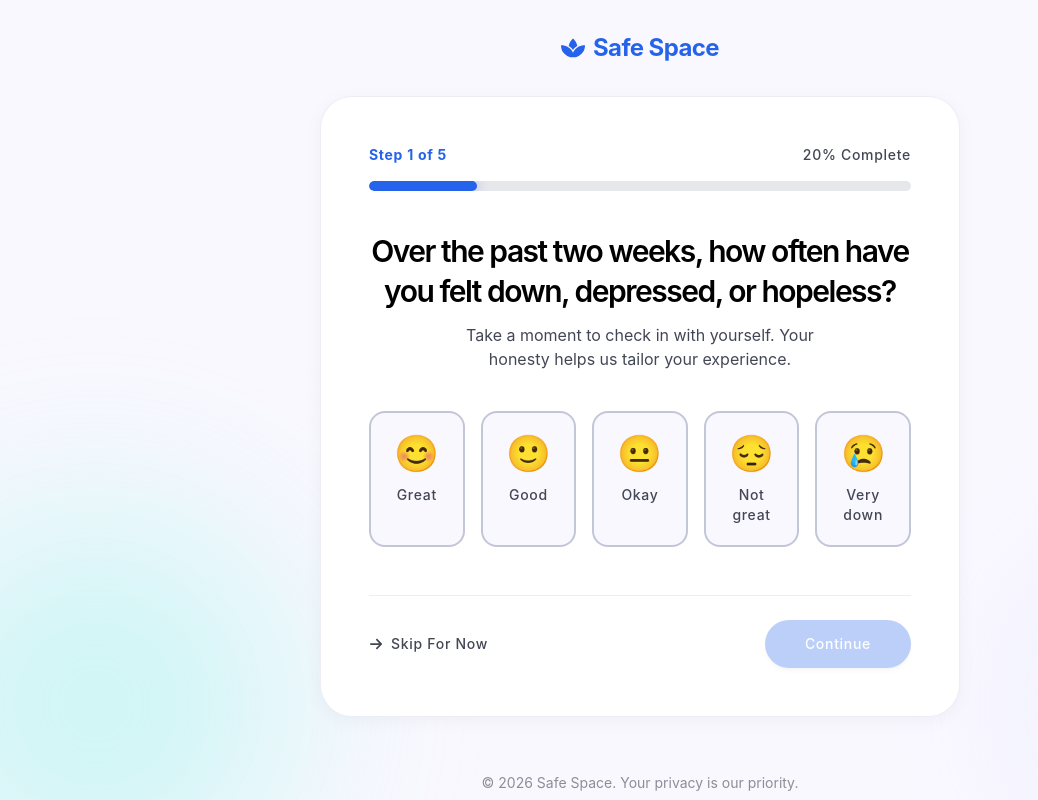
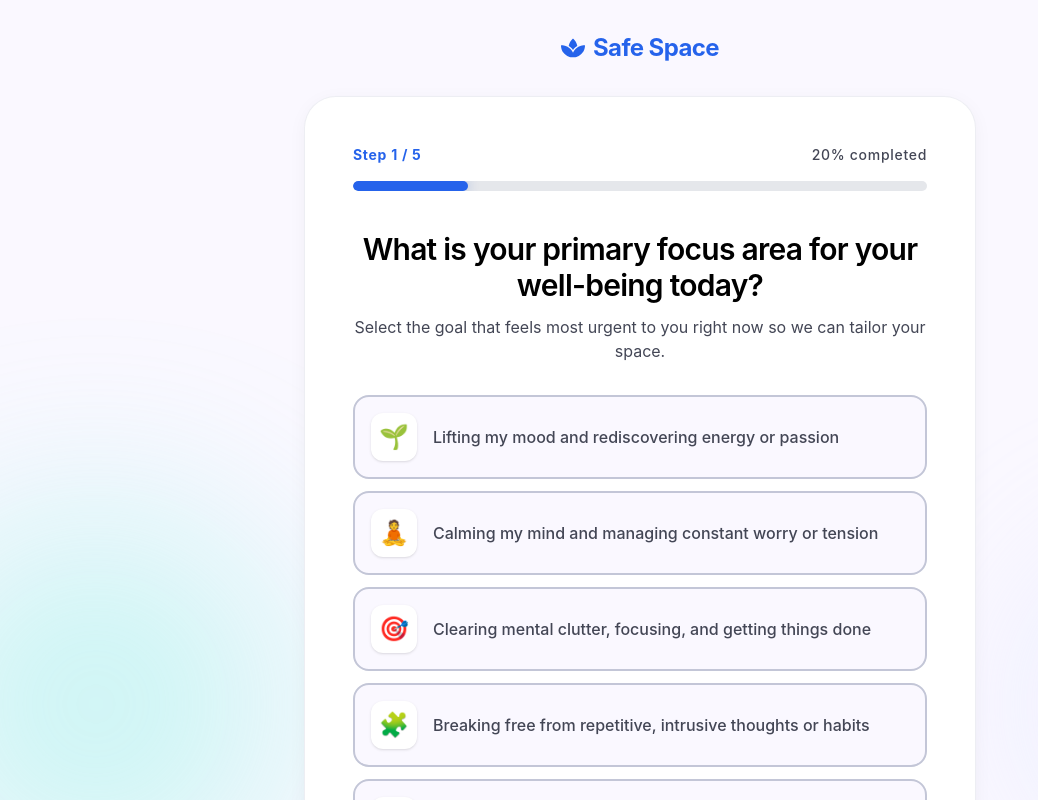
Before and after one commit to M0staafaAhmed/mental-health, a React (Vite) app: page /register in a window 1280 px wide. Shown: the top 800 px of the page, without its empty margins (0-1038 px from the left). Built offline with nearby package versions, Linux system fonts and the light colour scheme.

Commit message:
finish register page and recomended tests and edit some interfaces

```diff
--- a/src/App.tsx
+++ b/src/App.tsx
@@ -15,6 +15,8 @@ import NotFound from "./components/NotFound/NotFound";
 import { store } from "./redux/store";
 import ProtectedRoute from "./components/ProtectedRoute/ProtectedRoute";
 import ProtectedAuth from "./ProtectedAuth/ProtectedAuth";
+
+// edit-register
 
 function App() {
   const router = createBrowserRouter([
--- a/src/components/auth/Login/Login.tsx
+++ b/src/components/auth/Login/Login.tsx
@@ -43,7 +43,8 @@ export default function Login() {
             console.log(res);
             dispatch(setUserInfo({
                 token: res.token,
-                user: res.user
+                user: res.user,
+                stats: res.stats
             }))
             navigate("/dashboard");
         } catch (error: any) {
--- a/src/components/auth/Register/Register.tsx
+++ b/src/components/auth/Register/Register.tsx
@@ -4,8 +4,9 @@ import RegisterForm from '../authComponents/RegisterForm'
 import VerificationForm from '../authComponents/VerficatioForm'
 
 export default function Register() {
-  const [page, setPage] = useState("pre-register")
   const [email, setEmail] = useState("")
+  const hasRecommendedTests = localStorage.getItem("recommendedTests") !== null
+  const [page, setPage] = useState(hasRecommendedTests ? "register-form" : "pre-register")
   return (
     <>
       {page === "pre-register" ? <PreRegister setPage={setPage}/> : page === "register-form" ? <RegisterForm setPage={setPage} setEmail={setEmail}/> : <VerificationForm setPage={setPage} email={email} />}
--- a/src/components/auth/authComponents/PreRegister.tsx
+++ b/src/components/auth/authComponents/PreRegister.tsx
@@ -2,50 +2,75 @@ import { useState } from 'react'
 import { FaSpa } from 'react-icons/fa'
 import { FaArrowLeft, FaArrowRight } from 'react-icons/fa6'
 
-const questions = [
+// 1. إعادة صياغة الأسئلة لتركز على "المجالات" اللي اليوزر محتاج فيها مساعدة
+const stepsData = [
     {
         id: 1,
-        category: "depression",
-        question: "Over the past two weeks, how often have you felt down, depressed, or hopeless?",
-        context: "Take a moment to check in with yourself. Your honesty helps us tailor your experience."
+        title: "What is your primary focus area for your well-being today?",
+        context: "Select the goal that feels most urgent to you right now so we can tailor your space.",
+        options: [
+            { label: "Lifting my mood and rediscovering energy or passion", category: "depression", emoji: "🌱" },
+            { label: "Calming my mind and managing constant worry or tension", category: "anxiety", emoji: "🧘" },
+            { label: "Clearing mental clutter, focusing, and getting things done", category: "adhd", emoji: "🎯" },
+            { label: "Breaking free from repetitive, intrusive thoughts or habits", category: "ocd", emoji: "🧩" },
+            { label: "Healing from past distressing events or heavy memories", category: "ptsd", emoji: "❤️" }
+        ]
     },
     {
         id: 2,
-        category: "anxiety",
-        question: "How often do you find yourself worrying excessively or feeling unable to relax?",
-        context: "Anxiety can manifest physically and mentally. Choose the option that fits your recent days."
+        title: "Which of these emotional states resonates most with your recent days?",
+        context: "It is natural for feelings to overlap. Choose the one that feels most prominent.",
+        options: [
+            { label: "Feeling heavy, empty, or unmotivated for no clear reason", category: "depression", emoji: "😔" },
+            { label: "Experiencing restlessness, a racing heart, or a sense of dread", category: "anxiety", emoji: "😰" },
+            { label: "Getting easily bored, forgetful, or distracted by everything", category: "adhd", emoji: "⚡" },
+            { label: "An urgent need to double-check things or repeat certain actions", category: "ocd", emoji: "🧼" },
+            { label: "Feeling sudden panic or numbness when reminded of the past", category: "ptsd", emoji: "💭" }
+        ]
     },
     {
         id: 3,
-        category: "adhd",
-        question: "How much do you struggle with focusing, staying organized, or finishing tasks?",
-        context: "Think about your work, study, or daily routines when answering."
+        title: "How do these challenges mostly impact your daily routine?",
+        context: "Understanding your day-to-day routine helps us build the right support system.",
+        options: [
+            { label: "Making it extremely hard to get out of bed and start my day", category: "depression", emoji: "🛏️" },
+            { label: "Trapping me in endless overthinking instead of taking action", category: "anxiety", emoji: "🤯" },
+            { label: "Starting multiple tasks at once but struggling to finish any", category: "adhd", emoji: "📉" },
+            { label: "Losing precious time trying to make things feel 'just right'", category: "ocd", emoji: "⏳" },
+            { label: "Avoiding certain places, people, or conversations entirely", category: "ptsd", emoji: "🚫" }
+        ]
     },
     {
         id: 4,
-        category: "ocd",
-        question: "How often do you experience repetitive, unwanted thoughts or feel forced to repeat certain actions?",
-        context: "We are here to help you find balance. Please answer as accurately as possible."
+        title: "When things get overwhelming, where do you feel the biggest strain?",
+        context: "Your honesty here ensures we recommend the most accurate path forward.",
+        options: [
+            { label: "Losing interest in hobbies and disconnecting from loved ones", category: "depression", emoji: "👥" },
+            { label: "Struggling to relax, rest, or get a peaceful night's sleep", category: "anxiety", emoji: "🌙" },
+            { label: "Feeling constantly overwhelmed by long-term planning and dates", category: "adhd", emoji: "📅" },
+            { label: "Feeling intense frustration if my environment isn't perfectly ordered", category: "ocd", emoji: "📐" },
+            { label: "Experiencing vivid, unwanted flashbacks that disrupt my focus", category: "ptsd", emoji: "👁️" }
+        ]
     },
     {
         id: 5,
-        category: "ptsd",
-        question: "How much do upsetting memories or reminders of a past stressful event disturb you day-to-day?",
-        context: "Your safety and privacy are our top priority throughout this journey."
+        title: "What is the ultimate breakthrough you are looking for here?",
+        context: "Your final step helps us define where your tailored map begins.",
+        options: [
+            { label: "Finding a sense of hope and purpose to move forward", category: "depression", emoji: "☀️" },
+            { label: "Quieting my inner noise and finding true mental peace", category: "anxiety", emoji: "🕊️" },
+            { label: "Building sustainable habits and staying organized with ease", category: "adhd", emoji: "📝" },
+            { label: "Regaining control over my own thoughts and daily choices", category: "ocd", emoji: "🛡️" },
+            { label: "Feeling safe within my own mind and resilient to the past", category: "ptsd", emoji: "💫" }
+        ]
     }
-];
-
-const moodOptions = [
-    { label: "Great", emoji: "😊", value: 1 },
-    { label: "Good", emoji: "🙂", value: 2 },
-    { label: "Okay", emoji: "😐", value: 3 },
-    { label: "Not great", emoji: "😔", value: 4 },
-    { label: "Very down", emoji: "😢", value: 5 }
 ];
 
 export default function PreRegister({ setPage }: { setPage: (page: string) => void }) {
     const [currentStep, setCurrentStep] = useState(0);
-    const [answers, setAnswers] = useState<Record<string, number>>({
+
+    // سكور لكل فئة، بنزوده لما اليوزر يختار خيار متعلق بالفئة دي
+    const [scores, setScores] = useState<Record<string, number>>({
         depression: 0,
         anxiety: 0,
         adhd: 0,
@@ -53,47 +78,64 @@ export default function PreRegister({ setPage }: { setPage: (page: string) => vo
         ptsd: 0
     });
 
-    const currentQuestion = questions[currentStep];
-    const totalSteps = questions.length;
+    // لحفظ الخيار المحدد في الخطوة الحالية (عشان نعمل له Active class)
+    const [selectedCategory, setSelectedCategory] = useState<string | null>(null);
+
+    const currentQuestion = stepsData[currentStep];
+    const totalSteps = stepsData.length;
     const progressPercentage = Math.round(((currentStep + 1) / totalSteps) * 100);
 
-    // دالة التعامل مع اختيار الـ Mood لـ السؤال الحالي
-    const handleSelectMood = (value: number) => {
-        setAnswers(prev => ({
-            ...prev,
-            [currentQuestion.category]: value
-        }));
+    // دالة التعامل مع اختيار الهدف
+    const handleSelectOption = (category: string) => {
+        setSelectedCategory(category);
     };
 
-    // دالة حساب النتيجة النهائية وتحديد الاختبار الموصى به
     const handleContinue = () => {
+        if (!selectedCategory) return;
+
+        // 1. حساب السكور الجديد وتحديث الـ State للخطوة الحالية
+        const updatedScores = {
+            ...scores,
+            [selectedCategory]: scores[selectedCategory] + 1
+        };
+        setScores(updatedScores);
+
         if (currentStep < totalSteps - 1) {
             setCurrentStep(prev => prev + 1);
+            setSelectedCategory(null); // ريست للخطوة اللي جاية
         } else {
-            // هنا نهاية الأسئلة الـ 5 بالكامل - اللوجيك يحسب أعلى سكور
-            const recommendedTest = Object.keys(answers).reduce((a, b) =>
-                answers[a] > answers[b] ? a : b
+            // 2. حساب أعلى سكور وفلترة الأمراض الفائزة (سواء واحد أو المتعادلين)
+            const maxScore = Math.max(...Object.values(updatedScores));
+            const recommendedTests = Object.keys(updatedScores).filter(
+                (category) => updatedScores[category] === maxScore
             );
 
-            const highestScore = answers[recommendedTest];
+            // 3. الأوبجكت النهائي اللي هيروح للـ API 🚀
+            const apiPayload = {
+                allScores: updatedScores,             // الـ 5 أمراض بالسكورز بتاعتهم
+                highestScore: maxScore,              // أعلى سكور تم تسجيله
+                recommendedTests: recommendedTests,  // الـ Array اللي فيها الفائز أو المتعادلين
+                hasTie: recommendedTests.length > 1  // Boolean يسهل على الباك-إند معرفة لو في تعادل
+            };
 
-            setPage("register-form"); // بعد ما يخلص الأسئلة، نوجّه المستخدم لصفحة التسجيل الفعلية
+            // 4. طريقة الإرسال أو الحفظ
+            console.log("--- FINAL API PAYLOAD ---", apiPayload);
 
-            // النتيجة النهائية اللي طلبتها يا هندسة:
-            console.log("--- ONBOARDING COMPLETED ---");
-            console.log(`Recommended Test Name: ${recommendedTest}`);
-            console.log(`With Highest Score: ${highestScore}`);
-            console.log("All Scores:", answers);
+            // لو هتبعتها فوراً في الـ API هنا:
+            // myApiCallFunction(apiPayload);
 
-            // alert(`Recommended Test: ${recommendedTest.toUpperCase()} (Score: ${highestScore}/5)`);
+            // أو لو هتحفظها في LocalStorage عشان تبعتها مع بيانات الـ Register Form:
+            localStorage.setItem('recommendedTests', JSON.stringify(apiPayload));
 
-            // هنا تقدر تعمل Router.push('/test/' + recommendedTest) عشان توجّه اليوزر
+            // الانتقال لصفحة الفورم
+            setPage("register-form");
         }
     };
 
     const handleBack = () => {
         if (currentStep > 0) {
             setCurrentStep(prev => prev - 1);
+            setSelectedCategory(null); // ريست للاختيار
         }
     };
 
@@ -110,16 +152,16 @@ export default function PreRegister({ setPage }: { setPage: (page: string) => vo
 
                 {/* Main Content Canvas */}
                 <main className="grow flex items-center justify-center pb-8 relative z-30">
-                    <div className="max-w-160 mx-3 md:mx-0 w-full bg-white rounded-4xl p-8 md:p-12 shadow-soft border border-outline-variant/30 animate-[fadeIn_0.5s_ease-in-out]">
+                    <div className="max-w-2xl mx-3 md:mx-0 w-full bg-white rounded-4xl p-8 md:p-12 shadow-soft border border-outline-variant/30 animate-[fadeIn_0.5s_ease-in-out]">
 
                         {/* Progress Bar Section */}
                         <div className="mb-10">
                             <div className="flex justify-between items-center mb-4">
                                 <span className="text-sm leading-5 tracking-wider text-primary font-bold">
-                                    Step {currentStep + 1} of {totalSteps}
+                                    Step {currentStep + 1} / {totalSteps}
                                 </span>
                                 <span className="text-sm font-medium leading-5 tracking-wider text-[#434655]">
-                                    {progressPercentage}% Complete
+                                    {progressPercentage}% completed
                                 </span>
                             </div>
                             <div className="w-full bg-gray-200 h-2.5 rounded-full overflow-hidden">
@@ -131,36 +173,33 @@ export default function PreRegister({ setPage }: { setPage: (page: string) => vo
                         </div>
 
                         {/* Content Area */}
-                        <div className="text-center mb-10">
-                            <h2 className="text-3xl font-semibold tracking-tighter leading-10 mb-3 min-h-20 flex items-center justify-center">
-                                {currentQuestion.question}
+                        <div className="text-center mb-8">
+                            <h2 className="text-2xl md:text-3xl font-semibold tracking-tight mb-3 min-h-16 flex items-center justify-center">
+                                {currentQuestion.title}
                             </h2>
-                            <p className="text-[#434655] font-normal max-w-100 mx-auto min-h-10">
+                            <p className="text-[#434655] font-normal max-w-xl mx-auto min-h-10">
                                 {currentQuestion.context}
                             </p>
                         </div>
 
-                        {/* Mood Selection Grid */}
-                        <div className="grid grid-cols-1 sm:grid-cols-5 gap-4 mb-12">
-                            {moodOptions.map((option) => {
-                                // التحقق لو اليوزر مختار الـ Option ده حالياً في الـ State
-                                const isSelected = answers[currentQuestion.category] === option.value;
+                        {/* Goals Selection List (Vertical layout works best for text goals) */}
+                        <div className="flex flex-col gap-3 mb-10">
+                            {currentQuestion.options.map((option, index) => {
+                                const isSelected = selectedCategory === option.category;
 
                                 return (
                                     <button
-                                        key={option.value}
-                                        onClick={() => handleSelectMood(option.value)}
-                                        className={`cursor-pointer hover:-translate-y-1 group flex flex-col items-center p-5 rounded-2xl border-2 transition-all ${
-                                            isSelected
+                                        key={index}
+                                        onClick={() => handleSelectOption(option.category)}
+                                        className={`cursor-pointer w-full flex items-center gap-4 p-4 rounded-2xl border-2 transition-all text-right justify-start hover:translate-x-1 ${isSelected
                                             ? "border-primary bg-[#f0f4ff]"
                                             : "border-outline-variant bg-surface hover:bg-primary/5"
                                             }`}
                                     >
-                                        <div className="text-4xl mb-3 group-hover:scale-110 transition-transform">
+                                        <div className="text-2xl bg-white p-2 rounded-xl shadow-sm">
                                             {option.emoji}
                                         </div>
-                                        <span className={`text-sm font-medium leading-5 tracking-wider transition-colors ${
-                                            isSelected ? "text-primary font-bold" : "text-[#434655] group-hover:text-primary"
+                                        <span className={`text-base font-medium transition-colors ${isSelected ? "text-primary font-bold" : "text-[#434655]"
                                             }`}>
                                             {option.label}
                                         </span>
@@ -174,16 +213,15 @@ export default function PreRegister({ setPage }: { setPage: (page: string) => vo
                             {currentStep === 0 ?
                                 <button
                                     onClick={() => setPage("register-form")}
-                                className="text-[#434655] cursor-pointer text-sm font-medium leading-5 tracking-wider hover:text-primary transition-colors flex items-center gap-2 group"
+                                    className="text-[#434655] cursor-pointer text-sm font-medium hover:text-primary transition-colors flex items-center gap-2 group"
                                 >
-                                <span className="group-hover:-translate-x-1 transition-transform"><FaArrowRight /></span>
-                                Skip For Now
+                                    Skip and go to registration
+                                    <span className="group-hover:translate-x-1 transition-transform"><FaArrowRight /></span>
                                 </button>
                                 :
                                 <button
                                     onClick={handleBack}
-                                disabled={currentStep === 0}
-                                className="text-[#434655] cursor-pointer text-sm font-medium leading-5 tracking-wider hover:text-primary transition-colors flex items-center gap-2 group disabled:hidden disabled:pointer-events-none"
+                                    className="text-[#434655] cursor-pointer text-sm font-medium hover:text-primary transition-colors flex items-center gap-2 group"
                                 >
                                     <span className="group-hover:-translate-x-1 transition-transform"><FaArrowLeft /></span>
                                     Back
@@ -192,11 +230,10 @@ export default function PreRegister({ setPage }: { setPage: (page: string) => vo
 
                             <button
                                 onClick={handleContinue}
-                                // الزرار مش هيفتح إلا لو اختار سكور للسؤال الحالي (أكبر من 0)
-                                disabled={answers[currentQuestion.category] === 0}
-                                className="bg-primary cursor-pointer text-white text-sm font-medium leading-5 tracking-wider px-10 py-3.5 rounded-full shadow-md hover:opacity-90 active:scale-95 transition-all disabled:opacity-30 disabled:cursor-not-allowed"
+                                disabled={!selectedCategory}
+                                className="bg-primary cursor-pointer text-white text-sm font-medium px-10 py-3.5 rounded-full shadow-md hover:opacity-90 active:scale-95 transition-all disabled:opacity-30 disabled:cursor-not-allowed w-full sm:w-auto"
                             >
-                                {currentStep === totalSteps - 1 ? "Finish & Result" : "Continue"}
+                                {currentStep === totalSteps - 1 ? "Confirm and go to registration" : "Continue"}
                             </button>
                         </div>
                     </div>
```
Also changed, not shown: src/components/Doctors/Doctors.tsx (+6 -6 lines), src/components/Tests/Tests.tsx (+2 -2 lines), src/components/auth/authComponents/RegisterForm.tsx (+8 -1 lines), src/redux/slices/userInfoSlice.ts (+11 -1 lines). Lines whose indentation alone changed are shown as unchanged.
